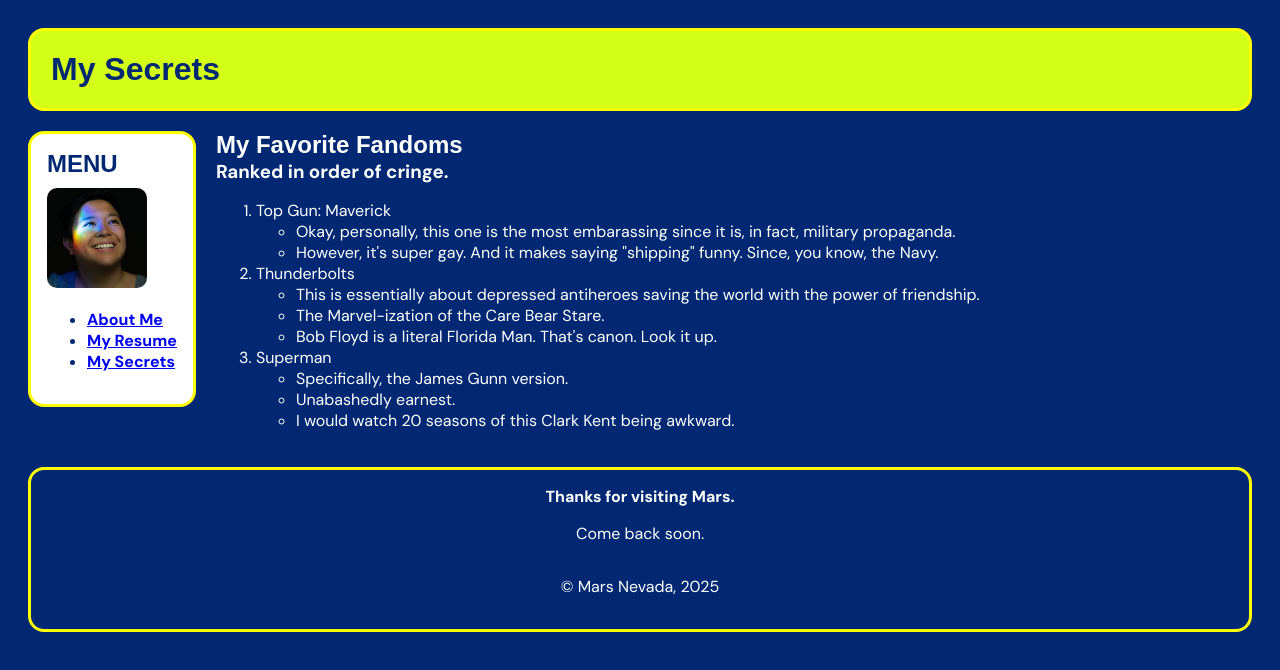
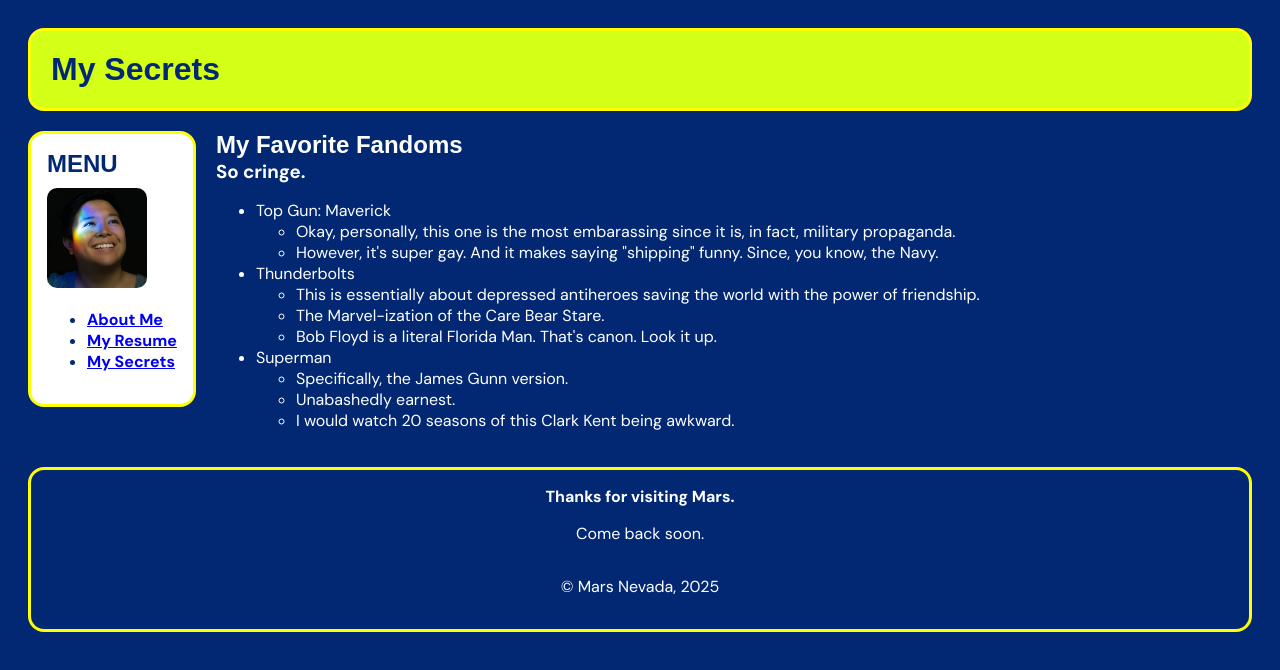
Before and after one commit to marzynthecomets/Web-Basics, a plain HTML site: page secrets.html in a window 1280 px wide. Drawn offline with Linux system fonts and the light colour scheme; a web font is replaced by a local one.

Commit message:
Add files via upload

```diff
--- a/secrets.html
+++ b/secrets.html
@@ -25,26 +25,29 @@
             </div>
             <div>
                 <h2>My Favorite Fandoms</h2>
-                <h3>Ranked in order of cringe.</h3>
-                <ol>
-                    <li>Top Gun: Maverick</li>
+                <h3>So cringe.</h3>
+                <ul>
+                    <li>Top Gun: Maverick
                     <ul>
                         <li>Okay, personally, this one is the most embarassing since it is, in fact, military propaganda.</li>
                         <li>However, it's super gay. And it makes saying "shipping" funny. Since, you know, the Navy.</li>
                     </ul>
-                    <li>Thunderbolts</li>
+                    </li>
+                    <li>Thunderbolts
                         <ul>
                             <li>This is essentially about depressed antiheroes saving the world with the power of friendship.</li>
                             <li>The Marvel-ization of the Care Bear Stare.</li>
                             <li>Bob Floyd is a literal Florida Man. That's canon. Look it up.</li>
                         </ul>
-                    <li>Superman</li>
+                    </li>
+                    <li>Superman
                         <ul>
                             <li>Specifically, the James Gunn version.</li>
                             <li>Unabashedly earnest.</li>
                             <li>I would watch 20 seasons of this Clark Kent being awkward.</li>
                         </ul>
-                </ol>
+                    </li>
+                </ul>
             </div>
         </div>
         <footer>
```
